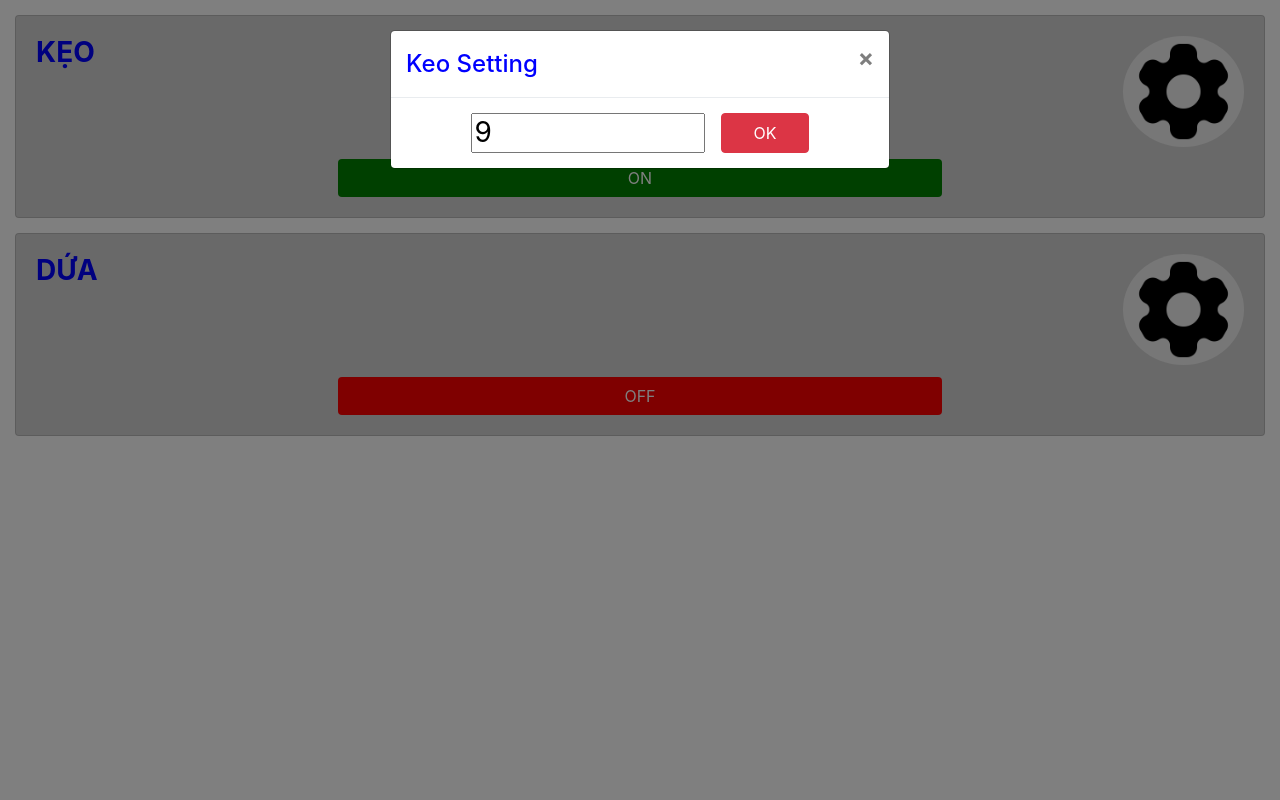
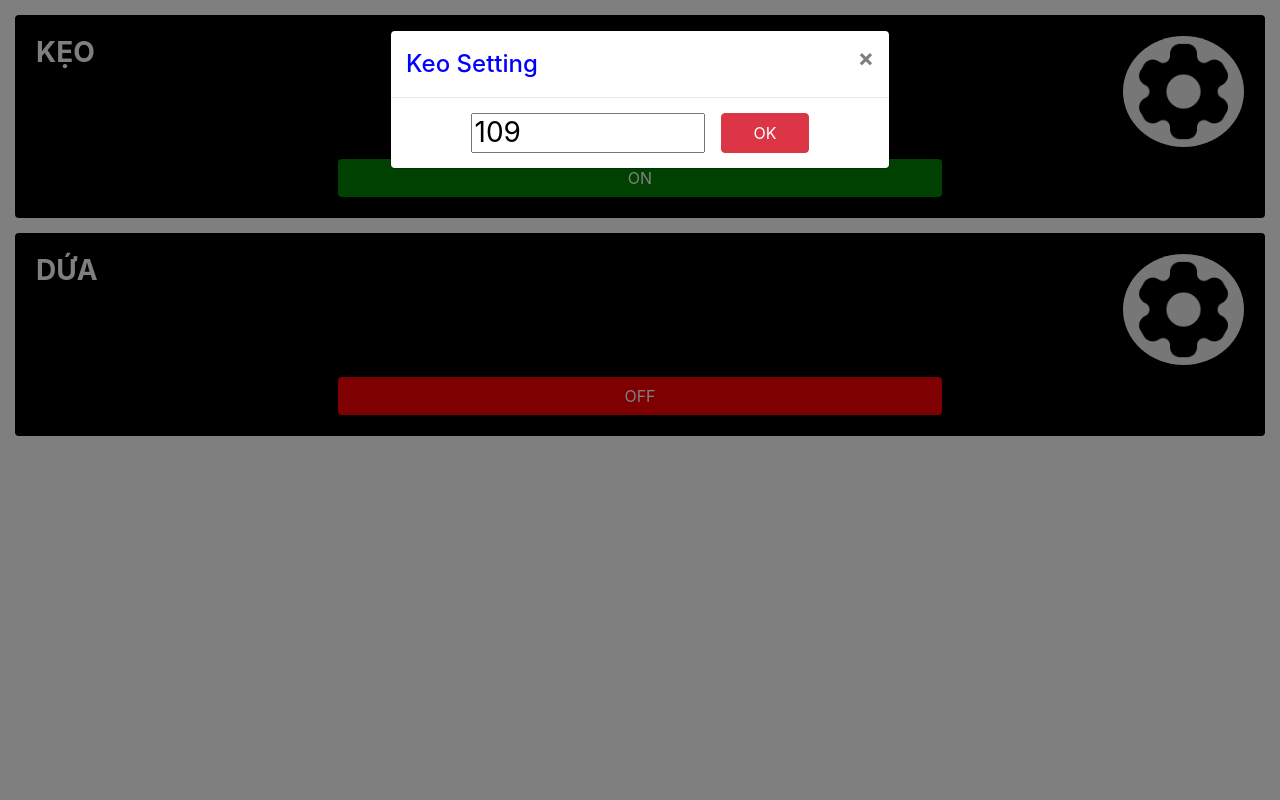
Before and after one commit to LeCongNguyen/Manage-Food-Of-Parrot, a PHP site: page / in a window 1280 px wide, after a click that opens the changed part. Run offline with PHP 8.4, Linux system fonts and the light colour scheme; some libraries are stand-ins or nearby versions.

Commit message:
commit 2 - add ESP8266 code

```diff
--- a/css/index.css
+++ b/css/index.css
@@ -5,6 +5,10 @@
 .card-title {
     display: flex;
     justify-content: space-between;
+    color: white;
+}
+
+.setting-title {
     color: blue;
 }
 
@@ -44,7 +48,7 @@ form {
 }
 
 .card-bg-color {
-    background-color: lightgray;
+    background-color: black;
 }
 
 input {
--- a/feeder-status.json
+++ b/feeder-status.json
@@ -1 +1 @@
-{"keo":"on","dua":"off","keoSet":"9","duaSet":"8"}
+{"keo":"on","dua":"off","keoSet":"109","duaSet":"54"}
--- a/index.php
+++ b/index.php
@@ -46,7 +46,7 @@
                                     <div class="modal-content">
                                         <!-- Modal Header -->
                                         <div class="modal-header">
-                                            <h4 class="modal-title">Keo Setting</h4>
+                                            <h4 class="modal-title setting-title">Keo Setting</h4>
                                             <button type="button" class="close" data-dismiss="modal">&times;</button>
                                         </div>
                                         <!-- Modal body -->
@@ -96,7 +96,7 @@
                                     <div class="modal-content">
                                         <!-- Modal Header -->
                                         <div class="modal-header">
-                                            <h4 class="modal-title">Dua Setting</h4>
+                                            <h4 class="modal-title setting-title">Dua Setting</h4>
                                             <button type="button" class="close" data-dismiss="modal">&times;</button>
                                         </div>
                                         <!-- Modal body -->
```
Also changed, not shown: 1 other file.
